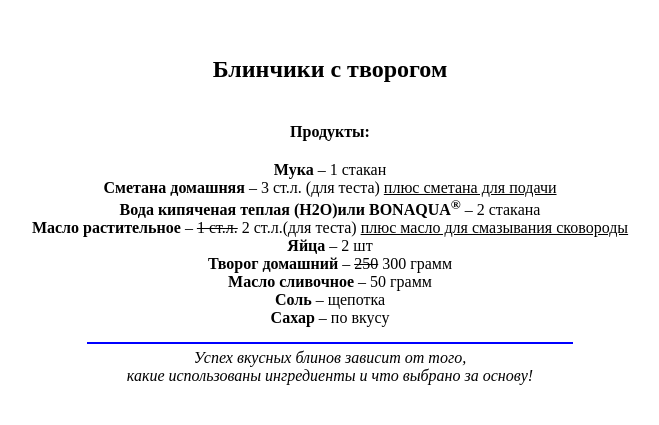
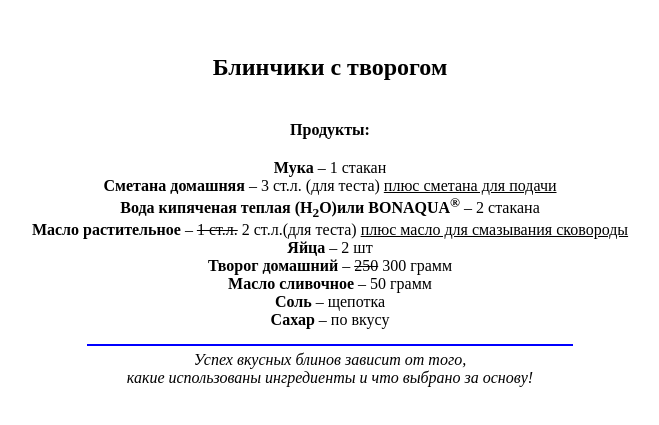
Before and after one commit to InfiniteVoid220/ZDTU-WEB-PIK15-Romanishin-A.V., a plain HTML site: page index.html in a window 1280 px wide. Shown: the part 137-562 px from the top of the page, without its empty margins (310-969 px from the left). Drawn offline with Linux system fonts and the light colour scheme.

Commit message:
update(index.html,style.css): add sup tag and refactor styles

```diff
--- a/index.html
+++ b/index.html
@@ -12,7 +12,7 @@
         <ul>
             <li><b>Мука</b> – 1 стакан</li>
             <li><b>Сметана домашняя</b> – 3 ст.л. (для теста) <u>плюс сметана для подачи</u></li>
-            <li><b>Вода кипяченая теплая (H2O)или BONAQUA<sup>&reg;</sup></b> – 2 стакана</li>
+            <li><b>Вода кипяченая теплая (H<sub>2</sub>O)или BONAQUA<sup>&reg;</sup></b> – 2 стакана</li>
             <li><b>Масло растительное</b> – <s>1 ст.л.</s> 2 ст.л.(для теста) <u>плюс масло для смазывания сковороды</u></li>
             <li><b>Яйца</b> – 2 шт</li>
             <li><b>Творог домашний</b> – <s>250</s> 300 грамм</li>
--- a/styles.css
+++ b/styles.css
@@ -21,11 +21,8 @@ ul{
     list-style: none;
     margin-bottom: 15px;
 }
-span{
-    text-decoration: underline;
-}
 .comment{
-    display: inline-flex;
+    display: inline-block;
     padding: 5px 40px;
     border-top: 2px solid blue;
     font-style: italic;
```
